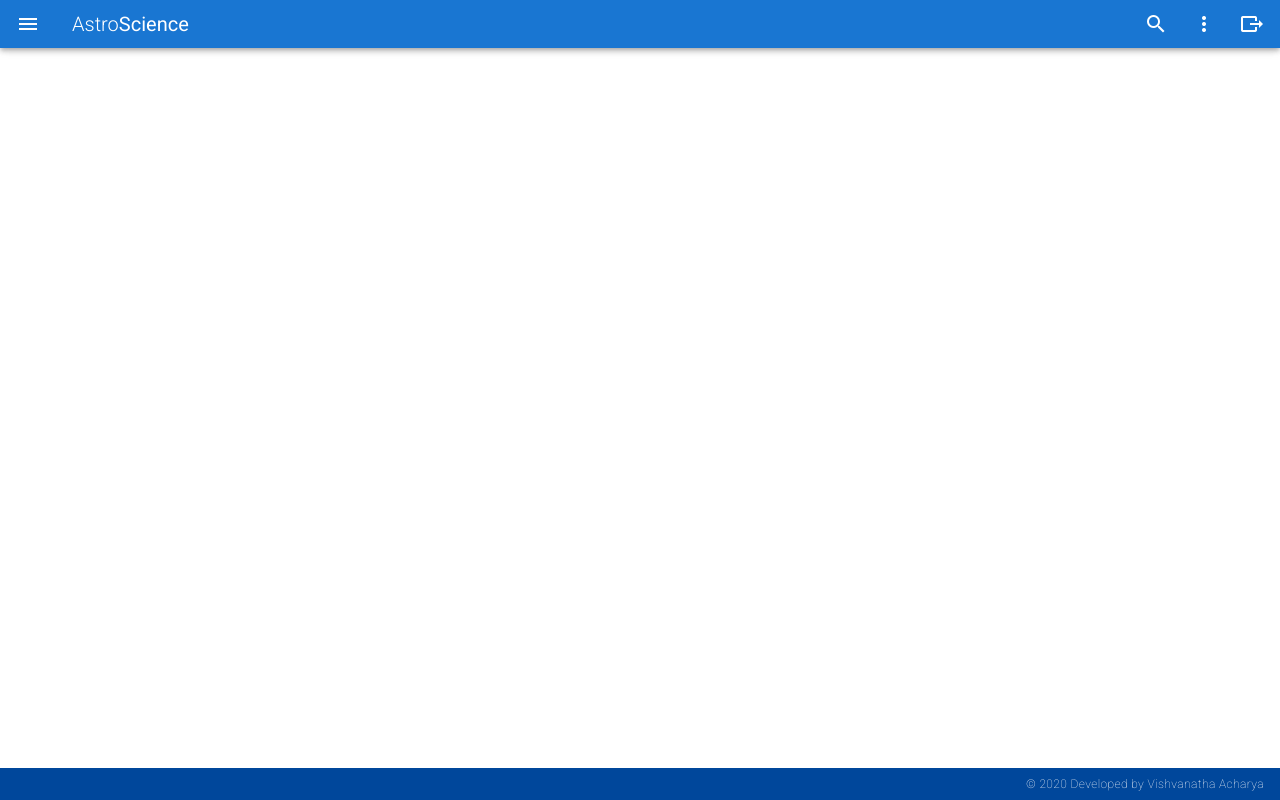
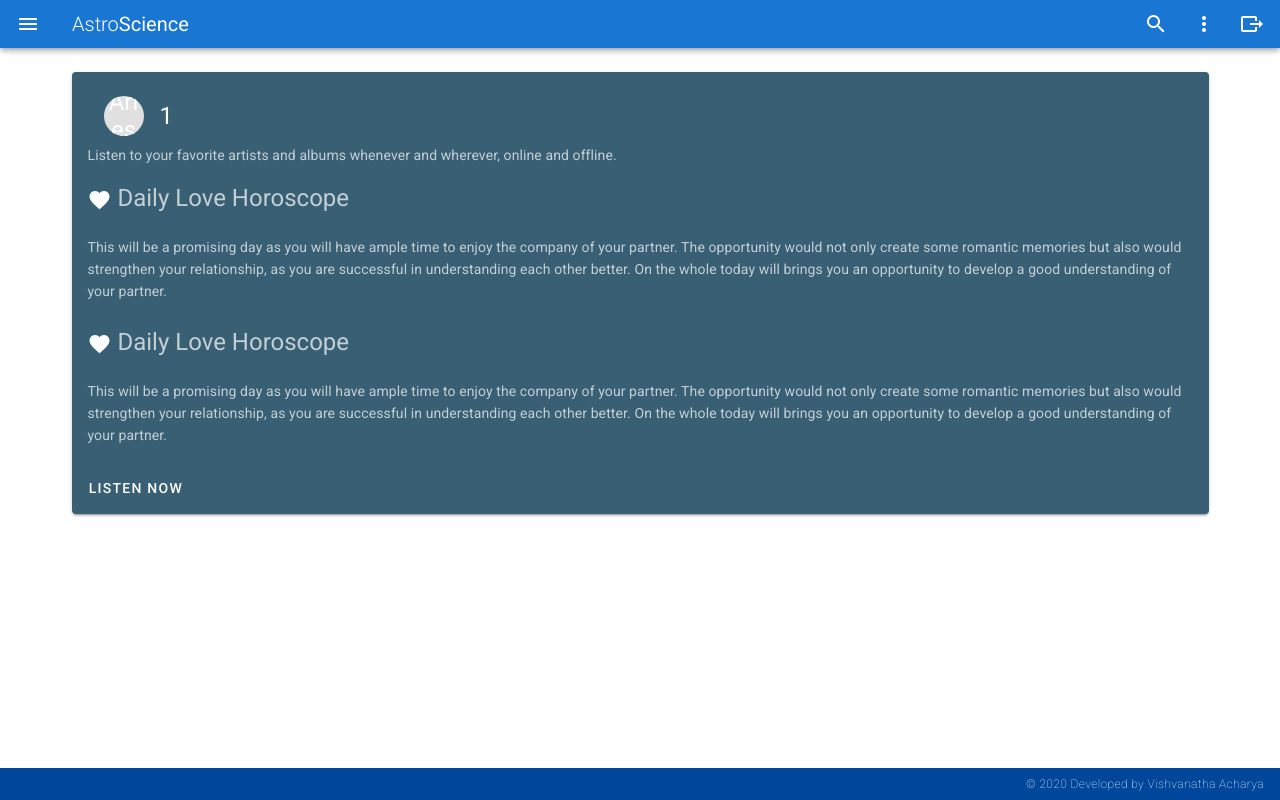
Before and after one commit to vishvanathaa/vishwakarma, a Vue app: page /ZodiacSign/1 in a window 1280 px wide. Built offline with nearby package versions, Linux system fonts and the light colour scheme.

Commit message:
Added zodiac sign page

```diff
--- a/src/components/Navbar.vue
+++ b/src/components/Navbar.vue
@@ -11,18 +11,10 @@
       dark  app
     >
       <v-app-bar-nav-icon @click="drawer = !drawer"></v-app-bar-nav-icon>
-
       <v-toolbar-title><span class="font-weight-light">Astro</span>
         <span>Science</span>
-
         </v-toolbar-title>
-
       <v-spacer></v-spacer>
-
-      <!-- <v-btn icon>
-        <v-icon>mdi-heart</v-icon>np
-      </v-btn> -->
-
       <v-btn icon>
         <v-icon>mdi-magnify</v-icon>
       </v-btn>
@@ -40,7 +32,7 @@
           <v-list-item
             v-for="menu in menus"
             :key="menu.name"
-            @click="() => {}">
+           :to="{ name: 'ZodiacSign', params: { id: menu.name } }">
             <v-list-item-icon  v-html="menu.avatar" ></v-list-item-icon >
             <v-list-item-content class="ml-n4">
                {{ menu.name }}
--- a/src/router/index.js
+++ b/src/router/index.js
@@ -4,7 +4,7 @@ import Dashboard from '../views/Dashboard.vue'
 import ConfirmationAdd from '../views/ConfirmationAdd.vue'
 import Health from '../views/Health.vue'
 import Education from '../views/Education.vue'
-
+import ZodiacSign from '../views/ZodiacSign.vue'
 Vue.use(VueRouter)
 
 const routes = [
@@ -17,6 +17,11 @@ const routes = [
     path: '/Education',
     name: 'Education',
     component: Education
+  },
+  {
+    path: '/ZodiacSign/:id',
+    name: 'ZodiacSign',
+    component: ZodiacSign
   },
   {
     path: '/',
--- a/src/views/ZodiacSign.vue
+++ b/src/views/ZodiacSign.vue
@@ -6,10 +6,36 @@
             color="#385F73"
             dark
           >
-            <v-card-title class="headline">Unlimited music now</v-card-title>
+            <v-card-title class="headline">
+               <template>
+                    <v-list-item-avatar color="grey lighten-2" v-html="getStarName()" dark></v-list-item-avatar>
+                    <span>{{getSignName()}}</span>
+               </template>
+            </v-card-title>
             <v-card-subtitle>Listen to your favorite artists and albums whenever and wherever, online and offline.</v-card-subtitle>
             <v-card-text>
-                Lorem ipsum dolor sit amet consectetur adipisicing elit. Quae exercitationem iste adipisci delectus quibusdam natus dolore velit, provident doloremque mollitia sunt, eveniet libero molestias sit expedita molestiae necessitatibus itaque aperiam?
+                <v-row>
+                    <v-col>
+                    <template>
+                   <div class="headline">
+                       <v-icon>mdi-heart</v-icon>
+                       Daily Love Horoscope</div>
+                   <span><br>This will be a promising day as you will have ample time to enjoy the company of your partner. The opportunity would not only create some romantic memories but also would strengthen your relationship, as you are successful in understanding each other better. On the whole today will brings you an opportunity to develop a good understanding of your partner.</span>
+                </template>
+
+                    </v-col>
+                </v-row>
+                 <v-row>
+                    <v-col>
+                         <template>
+                   <div class="headline">
+                       <v-icon>mdi-heart</v-icon>
+                       Daily Love Horoscope</div>
+                   <span><br>This will be a promising day as you will have ample time to enjoy the company of your partner. The opportunity would not only create some romantic memories but also would strengthen your relationship, as you are successful in understanding each other better. On the whole today will brings you an opportunity to develop a good understanding of your partner.</span>
+                </template>
+
+                    </v-col>
+                </v-row>
             </v-card-text>
             <v-card-actions>
               <v-btn text>Listen Now</v-btn>
@@ -19,3 +45,70 @@
       </v-row>
     </v-container>
 </template>
+<script>
+export default {
+    data()
+    {
+       return   {
+        id: 'Aries'
+       }
+    },
+    created : function()
+    {
+        this.id = this.$route.params.id;
+    },
+    methods: {
+        getStarName()
+        {
+            var starName;
+            switch(this.$route.params.id)
+            {
+            case "Aquarius":
+                starName = "&#9810;";
+                break;
+            case "Cancer":
+                starName = "&#9803;";
+                break;
+            case "Capricorn":
+                starName = "&#9809;";
+                break;
+            case "Scorpio":
+                starName = "&#9807;";
+                break;
+            case "Sagittarius":
+                starName = "&#9808;";
+                break;
+            case "Leo":
+                starName = "&#9804;";
+                break;
+            case "Taurus":
+                starName = "&#9801;";
+                break;
+            case "Aries":
+                starName = "&#9800;";
+                break;
+            case "Libra":
+                starName = "&#9806;";
+                break;
+            case "Pisces":
+                starName = "&#9811;";
+                break;
+            case "Gemini":
+                starName = "&#9802;";
+                break;
+            case "Virgo":
+                starName = "&#9805;";
+                break;
+            default:
+                starName = "Aries";
+                break;
+            }
+            return starName;
+        },
+        getSignName()
+        {
+            return this.$route.params.id;
+        }
+    }
+}
+</script>
```
